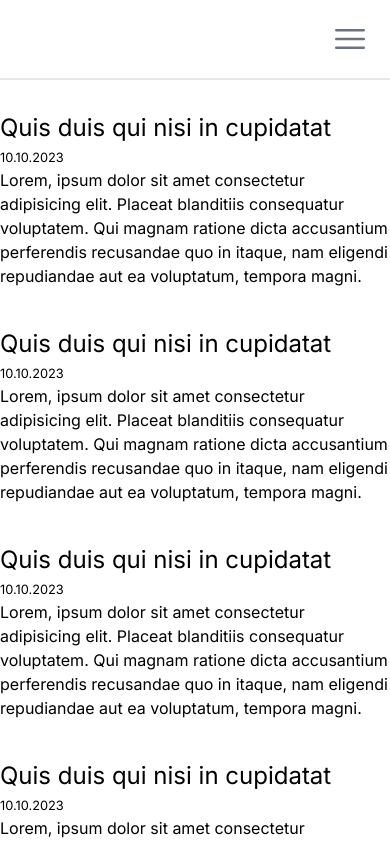
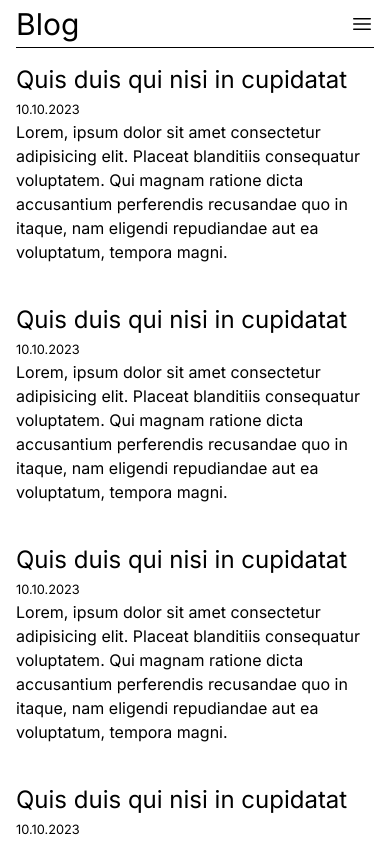
Before and after one commit to Laumak/nextjs-blog, a Next.js app: page / in a window 390 px wide. Shown: the top 844 px of the page. Built offline with nearby package versions, Linux system fonts and the light colour scheme.

Commit message:
Clean up navigation styles

```diff
--- a/src/app/components/Navigation.tsx
+++ b/src/app/components/Navigation.tsx
@@ -7,20 +7,24 @@ const Navigation = () => {
   const [mobileNavOpen, setMobileNavOpen] = useState(false);
 
   return (
-    <nav role="navigation" className="absolute top-0 left-0 right-0">
-      <div className="h-20 flex items-center justify-end border-b-text-gray-500 border-b-2 px-5">
+    <nav
+      role="navigation"
+      className="mx-4 h-12 flex justify-between border-b-black border-b items-center"
+    >
+      <h1 className="text-3xl">Blog</h1>
+      <React.Fragment>
         {mobileNavOpen ? (
           <XCircleIcon
-            className="w-12 h-12 text-gray-500 md:hidden z-20"
+            className="w-6 h-6 md:hidden z-20"
             onClick={() => setMobileNavOpen(!mobileNavOpen)}
           />
         ) : (
           <Bars3Icon
-            className="w-10 h-10 text-gray-500 md:hidden"
+            className="w-6 h-6 md:hidden"
             onClick={() => setMobileNavOpen(!mobileNavOpen)}
           />
         )}
-      </div>
+      </React.Fragment>
 
       <div
         className={`${
--- a/src/app/page.tsx
+++ b/src/app/page.tsx
@@ -2,7 +2,7 @@ import React from 'react';
 
 export default function Home() {
   return (
-    <main className="mt-28">
+    <main className="m-4">
       <article className="mb-10">
         <h2 className="text-2xl">Quis duis qui nisi in cupidatat</h2>
         <small>10.10.2023</small>
```
